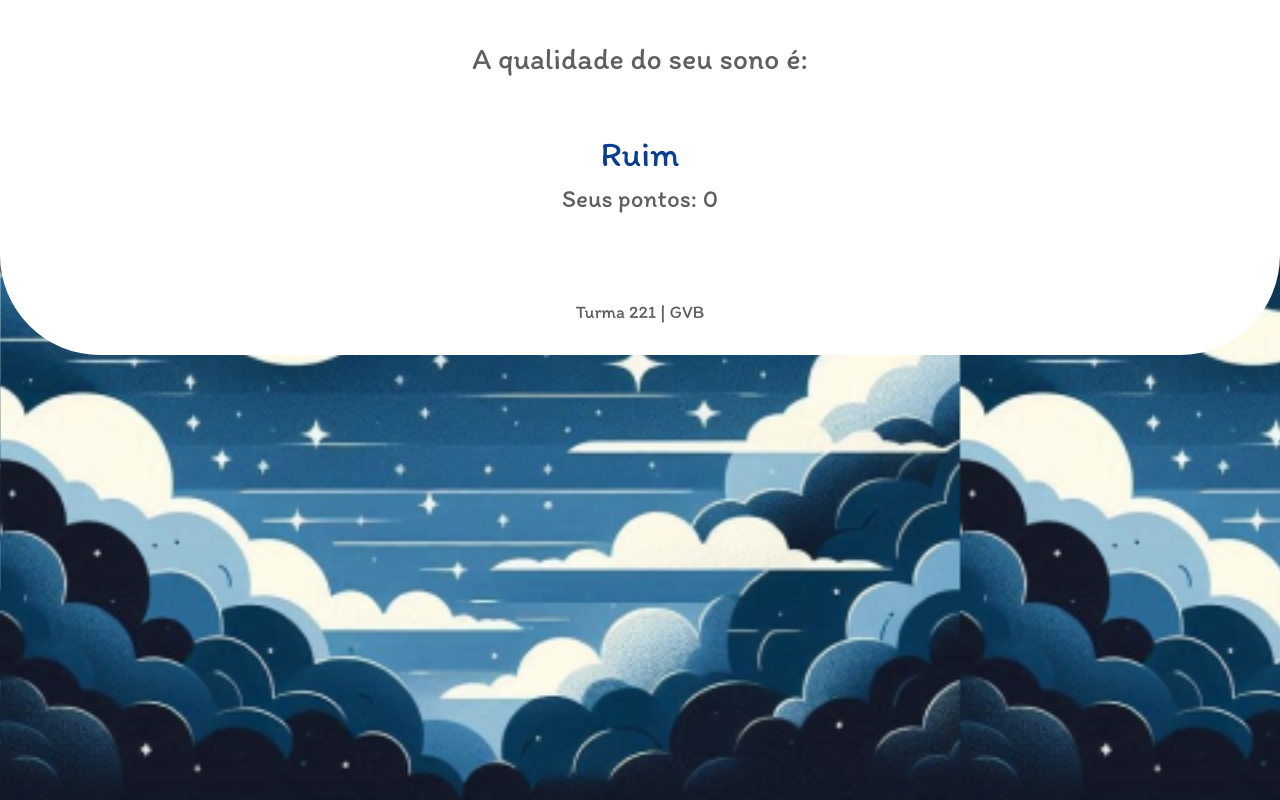
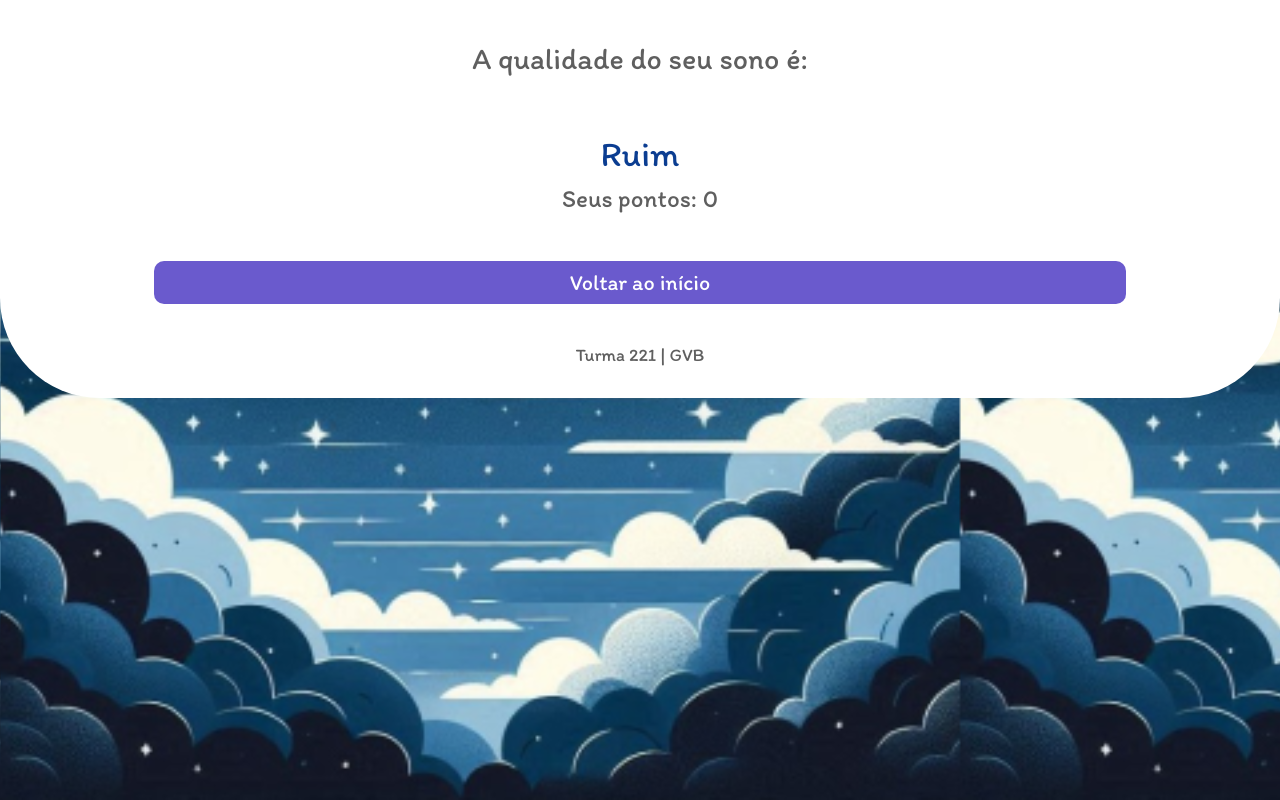
Before and after one commit to leo0302DEV/FeiraPedagogica-GVB, a React (Vite) app: page /results in a window 1280 px wide. Built offline with nearby package versions, Linux system fonts and the light colour scheme.

Commit message:
Adding the back to start button

```diff
--- a/src/pages/ResultsPage.jsx
+++ b/src/pages/ResultsPage.jsx
@@ -1,6 +1,8 @@
 import styled from "styled-components";
 import { useContext, useEffect, useState } from "react";
 import { QuestionsContext } from "../providers/QuestionsProvider";
+import PrimaryButton from "../components/PrimaryButton";
+import { useNavigate } from "react-router-dom";
 
 const StyledMainContainer = styled.section`
   width: 100%;
@@ -50,6 +52,11 @@ const StyledSpan = styled.span`
 const ResultsPage = () => {
   const { returnSleepQualityResult, result } = useContext(QuestionsContext);
   const [quality, setQuality] = useState("");
+  const navigate = useNavigate();
+
+  const handleClick = () => {
+    navigate("/");
+  };
 
   useEffect(() => {
     const qualityResult = returnSleepQualityResult();
@@ -62,6 +69,7 @@ const ResultsPage = () => {
         <StyledTitle>A qualidade do seu sono é:</StyledTitle>
         <StyledResultParagraph>{quality}</StyledResultParagraph>
         <StyledScoreParagraph>Seus pontos: {result}</StyledScoreParagraph>
+        <PrimaryButton text={"Voltar ao início"} onAction={handleClick} />
         <StyledSpan>Turma 221 | GVB</StyledSpan>
       </StyledContentBox>
     </StyledMainContainer>
```
